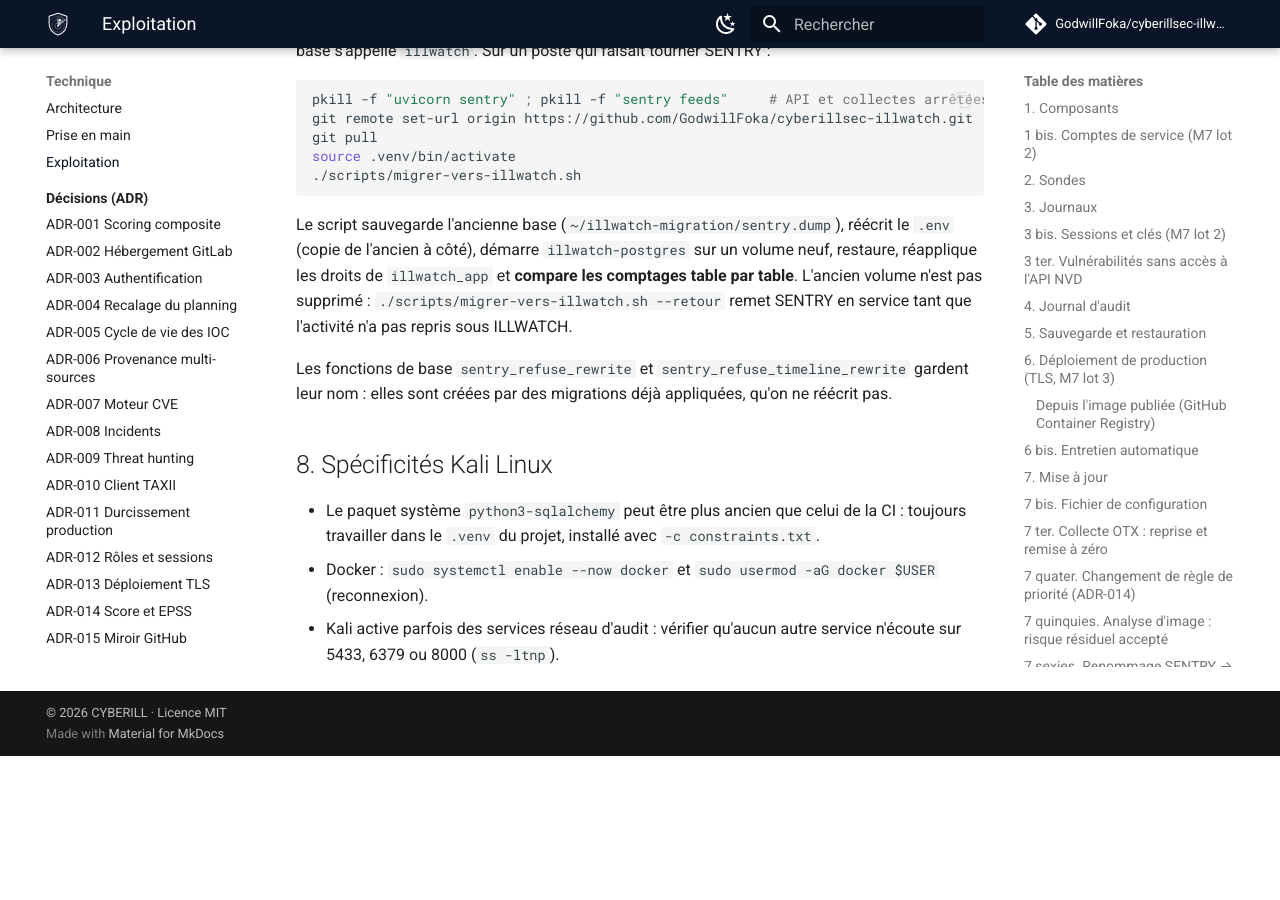
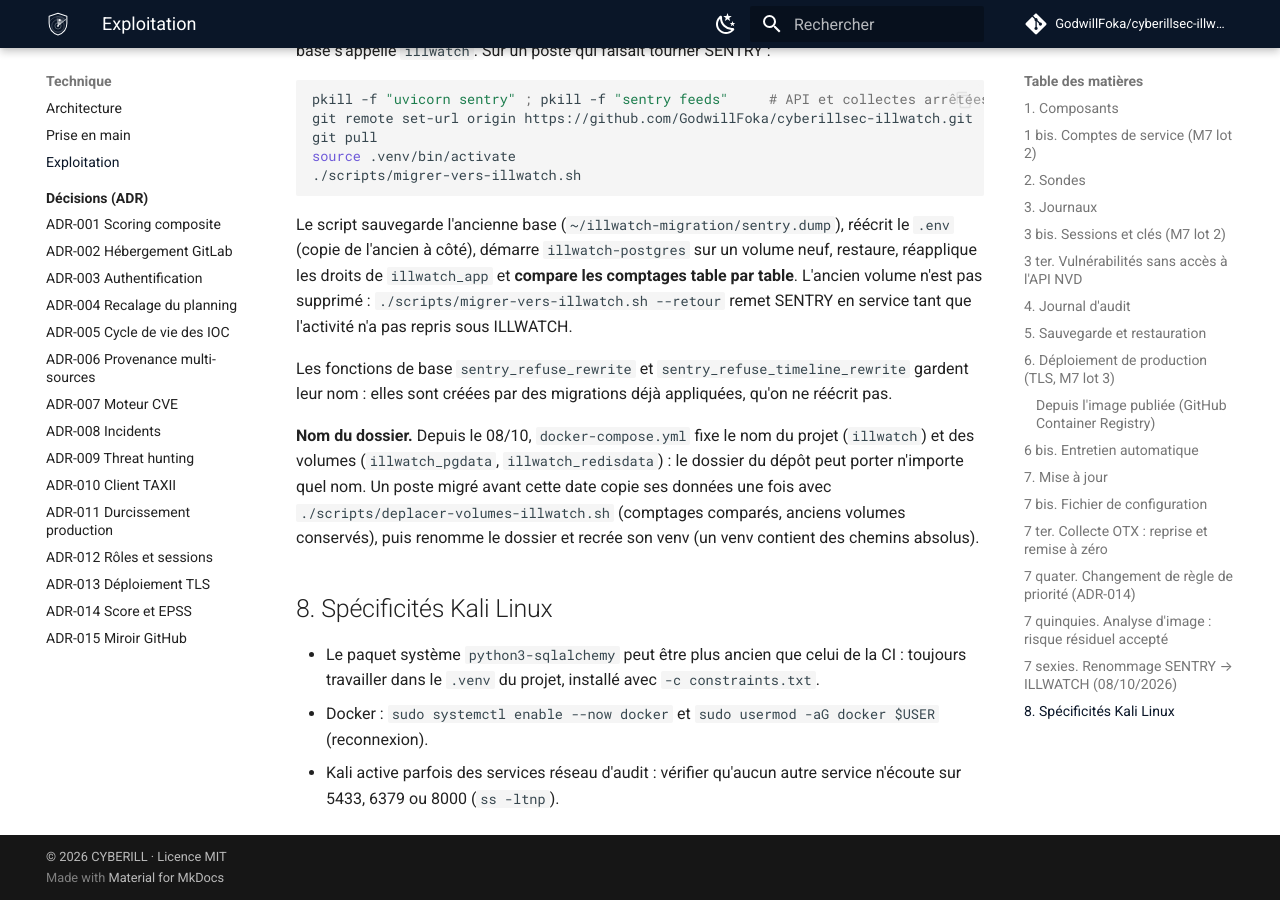
Before and after one commit to GodwillFoka/cyberillsec-illwatch, an MkDocs documentation site: the page built from docs/OPERATIONS.md, in a window 1280 px wide and 900 px high, scrolled down 7033 px. Built offline with MkDocs 1.6.1 and Material for MkDocs 9.7.7, drawn with Linux system fonts in a browser that asks for light colours; comment, search, counter and statistics services are not loaded; before the commit the page ends 7789 px from its top, so only the background shows below that.

Commit message:
feat(compose): projet et volumes à nom fixe, dossier du dépôt renommable
Co-Authored-By: Claude Opus 5.5 <noreply@anthropic.com>
Claude-Session: https://claude.ai/code/session_019mR9fmNeD2bahG2RQEiayh

```diff
--- a/docker-compose.yml
+++ b/docker-compose.yml
@@ -1,4 +1,6 @@
 # Infrastructure de développement local — T1.4 du planning
+# Nom de projet fixe (08/10) : conteneurs et volumes ne dépendent plus du nom du dossier.
+name: illwatch
 services:
   postgres:
     image: postgres:16-alpine
@@ -83,4 +85,6 @@ services:
 
 volumes:
   illwatch_pgdata:
+    name: illwatch_pgdata
   illwatch_redisdata:
+    name: illwatch_redisdata
--- a/docs/OPERATIONS.md
+++ b/docs/OPERATIONS.md
@@ -282,6 +282,12 @@ que l'activité n'a pas repris sous ILLWATCH.
 Les fonctions de base `sentry_refuse_rewrite` et `sentry_refuse_timeline_rewrite` gardent leur
 nom : elles sont créées par des migrations déjà appliquées, qu'on ne réécrit pas.
 
+**Nom du dossier.** Depuis le 08/10, `docker-compose.yml` fixe le nom du projet (`illwatch`) et
+des volumes (`illwatch_pgdata`, `illwatch_redisdata`) : le dossier du dépôt peut porter n'importe
+quel nom. Un poste migré avant cette date copie ses données une fois avec
+`./scripts/deplacer-volumes-illwatch.sh` (comptages comparés, anciens volumes conservés), puis
+renomme le dossier et recrée son venv (un venv contient des chemins absolus).
+
 ## 8. Spécificités Kali Linux
 
 - Le paquet système `python3-sqlalchemy` peut être plus ancien que celui de la CI : toujours
```
Also changed, not shown: CHANGELOG.md (+3 -0 lines), 1 other file.
